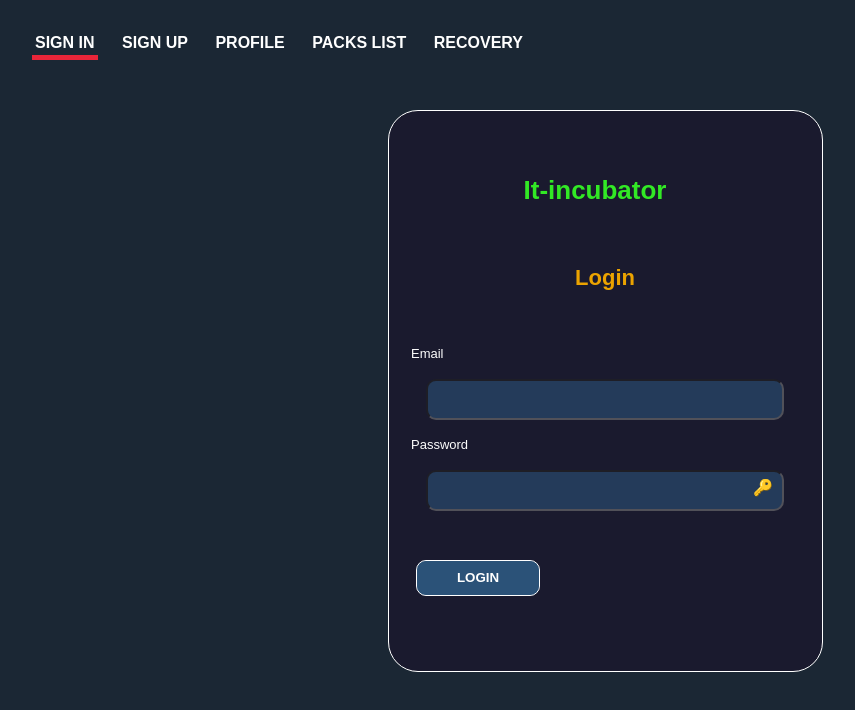
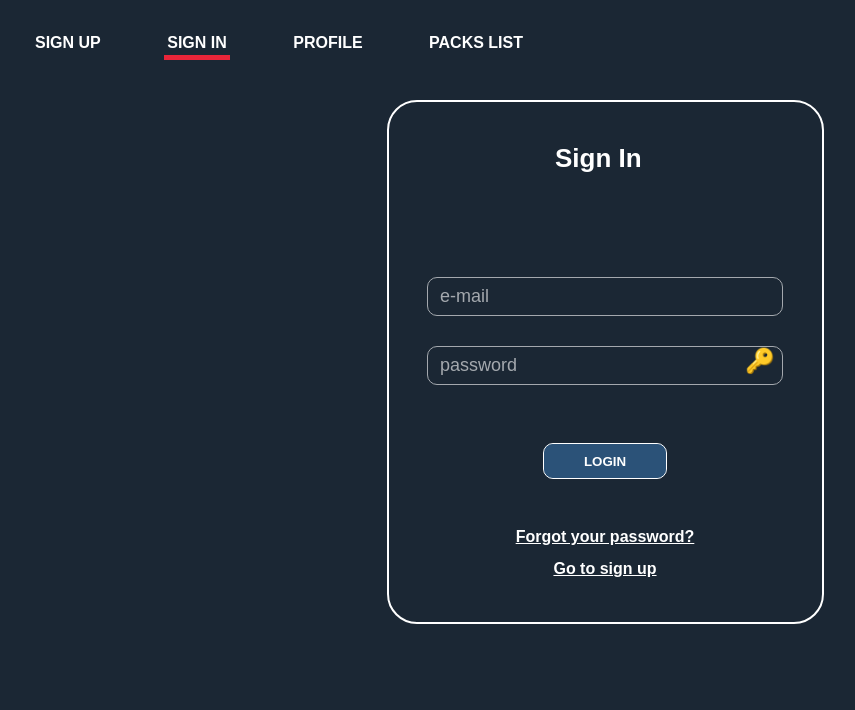
Before and after one commit to hrudkouski/friday_teamwork_project, a React (Create React App) app: page /#/login in a window 1280 px wide. Shown: the top 710 px of the page, without its empty margins (35-890 px from the left). Built offline with nearby package versions, Linux system fonts and the light colour scheme.

Commit message:
refactoring CommonForm and CSS, add new logic. Update Preloader component. Refactoring NavLink on UI

```diff
--- a/src/n1-main/m1-ui/u2-components/Header/Header.tsx
+++ b/src/n1-main/m1-ui/u2-components/Header/Header.tsx
@@ -10,12 +10,12 @@ export const Header = () => {
                     <NavLink
                         className={h.link}
                         activeClassName={h.activeLink}
-                        to={'/login'}>Sign in
+                        to={'/register'}>Sign up
                     </NavLink>
                     <NavLink
                         className={h.link}
                         activeClassName={h.activeLink}
-                        to={'/register'}>Sign up
+                        to={'/login'}>Sign in
                     </NavLink>
                     <NavLink
                         className={h.link}
@@ -27,11 +27,6 @@ export const Header = () => {
                         activeClassName={h.activeLink}
                         to={'/packList'}>Packs List
                     </NavLink>
-                    <NavLink
-                        className={h.link}
-                        activeClassName={h.activeLink}
-                        to={'/recovery'}>Recovery
-                    </NavLink>
                 </div>
             </div>
         </div>
--- a/src/n1-main/m1-ui/u2-components/Packs/Packs.module.css
+++ b/src/n1-main/m1-ui/u2-components/Packs/Packs.module.css
@@ -1,5 +1,6 @@
 .packsContainer {
     color: #ffffff;
+    margin: 100px 10px 10px;
 }
 
 .packsContainer table {
--- a/src/n1-main/m1-ui/u2-components/Profile/Profile.module.css
+++ b/src/n1-main/m1-ui/u2-components/Profile/Profile.module.css
@@ -0,0 +1,3 @@
+.profile {
+    margin: 100px 10px 10px;
+}
--- a/src/n1-main/m1-ui/u2-components/Profile/Profile.tsx
+++ b/src/n1-main/m1-ui/u2-components/Profile/Profile.tsx
@@ -5,6 +5,7 @@ import {logOutTC} from "../../../../n2-features/f1-auth/a1-login/login-reducer";
 import {useCallback} from "react";
 import {Redirect} from "react-router-dom";
 import {StatusType} from "../../u1-app/app-reducer";
+import p from './Profile.module.css'
 
 export const Profile = () => {
 
@@ -21,12 +22,12 @@ export const Profile = () => {
     }
 
     return (
-        <>
+        <div className={p.profile}>
             Profile Page
             <SuperButton
                 disabled={status === "loading"}
                 onClick={logOutHandler}>LOG OUT
             </SuperButton>
-        </>
+        </div>
     )
 }
--- a/src/n1-main/m1-ui/u3-common/CommonForm/CommonForm.module.css
+++ b/src/n1-main/m1-ui/u3-common/CommonForm/CommonForm.module.css
@@ -1,21 +1,23 @@
+.commonForm {
+    margin: 100px 10px 10px;
+}
+
 .wrapper {
     display: flex;
     flex-direction: column;
     justify-content: space-evenly;
     align-items: center;
-    border: 1px solid white;
+    border: 2px solid white;
     padding: 10px;
     width: 413px;
-    height: 540px;
-    background: #1A1A2E;
+    height: 500px;
     border-radius: 30px;
-    margin: 10px;
 }
 
-/* It-incubator */
-.incubator {
-    color: #32e925;
-    width: 163px;
+/* Form Title */
+.formTitle {
+    color: #fff;
+    min-width: 100px;
     height: 39px;
     font-style: normal;
     font-weight: 600;
@@ -23,31 +25,33 @@
     line-height: 39px;
 }
 
-/* Sign Up */
-.signUp {
-    width: 285px;
-    height: 33px;
+/* Form Description */
+.formDescription {
+    width: 300px;
+    height: 30px;
     color: #EBA300;
     font-style: normal;
     font-weight: 600;
-    font-size: 22px;
+    font-size: 18px;
     line-height: 33px;
     text-align: center;
 }
 
-/*FormRegister*/
-.inputFormRegister {
+/*Form*/
+.inputFormCommon {
     display: flex;
     flex-direction: column;
 }
 
-.inputFormRegister input {
+.inputFormCommon input {
+    background-color: #1B2734;
     width: 350px;
     height: 35px;
     color: white;
+    border: 1px solid white;
 }
 
-.inputFormRegister label {
+.inputFormCommon label {
     font-style: normal;
     font-weight: normal;
     font-size: 13px;
@@ -56,28 +60,51 @@
     width: fit-content;
 }
 
+::placeholder { /* Chrome, Firefox, Opera, Safari 10.1+ */
+    color: #fff;
+    padding: 10px;
+}
+
 .errorMessage {
-    color: #E92539;
-    font-size: 0.5em;
+    color: #C52437;
+    font-size: 0.7em;
+    text-align: center;
 }
 
 .showHideMenu {
     position: relative;
-    bottom: 48px;
-    left: 342px;
+    bottom: 53px;
+    left: 333px;
     width: 30px;
     cursor: pointer;
+    font-size: 1.5em;
 }
 
 /*Buttons*/
-.buttonFormRegister button:nth-child(1) {
+.commonFormButton {
+    display: flex;
+    justify-content: center;
+}
+
+.commonFormButton button {
     width: 124px;
     height: 36px;
     text-transform: uppercase;
 }
 
-.buttonFormRegister button:nth-child(2) {
-    width: 187px;
-    height: 36px;
-    text-transform: uppercase;
+.loginAdditionalField {
+    display: flex;
+    flex-direction: column;
+    justify-content: center;
+    align-items: center;
 }
+
+.loginAdditionalField a{
+    color: #fff;
+    margin: 7px;
+}
+
+.loginAdditionalField a:hover{
+    color: #EBA300;
+    cursor: pointer;
+}
--- a/src/n1-main/m1-ui/u3-common/CommonForm/CommonForm.tsx
+++ b/src/n1-main/m1-ui/u3-common/CommonForm/CommonForm.tsx
@@ -7,6 +7,7 @@ import {useSelector} from "react-redux";
 import {AppRootStateType} from "../../../m2-bll/store/redux-store";
 import {StatusType} from "../../u1-app/app-reducer";
 import {Preloader} from "../Super-Components/c7-Preloader/Preloader";
+import {NavLink} from "react-router-dom";
 
 type FormikErrorType = {
     email?: string
@@ -16,16 +17,16 @@ type FormikErrorType = {
 
 type FormPropsType = {
     type: 'Login' | 'Register' | 'Recovery password' | 'New password'
-    callBack?: (values: any) => void
+    callBack: (values: any) => void
 }
 
 export const CommonForm = (props: FormPropsType) => {
 
     const status = useSelector<AppRootStateType, StatusType>(state => state.app.status)
-    const [type, setType] = useState<string>('password')
+    const [typeIcon, setTypeIcon] = useState<string>('password')
 
     const showHide = () => {
-        setType(type === 'text' ? 'password' : 'text')
+        setTypeIcon(typeIcon === 'text' ? 'password' : 'text')
     }
 
     // SET initial values for Formik start
@@ -54,6 +55,7 @@ export const CommonForm = (props: FormPropsType) => {
 
     if (props.type === 'New password') {
         initialValues = {
+            email: 'test@gmail.com',
             password: '',
             confirmPassword: '',
         }
@@ -72,7 +74,7 @@ export const CommonForm = (props: FormPropsType) => {
                 errors.email = 'Invalid email address';
             }
 
-            if (props.type === 'Login' || props.type === 'Register') { // Check PASSWORD field only if form for Login or Register
+            if (props.type === 'Login' || props.type === 'Register' || props.type === 'New password') { // Check PASSWORD field only if form for Login or Register or New password
                 if (!values.password) {
                     errors.password = 'Password is required';
                 } else if (!/(?=.*[0-9])/gi.test(values.password)) {
@@ -84,7 +86,8 @@ export const CommonForm = (props: FormPropsType) => {
                 }
             }
 
-            if (props.type === 'Register' || props.type === 'New password') { // Check CONFIRM PASSWORD field only if form for Register
+            if (props.type === 'Register' || props.type === 'New password'
+            ) { // Check CONFIRM PASSWORD field only if form for Register or New password
                 if (!values.confirmPassword) {
                     errors.confirmPassword = 'Confirm password is required';
                 } else if (values.password !== values.confirmPassword) {
@@ -95,7 +98,7 @@ export const CommonForm = (props: FormPropsType) => {
             return errors;
         },
         onSubmit: values => {
-            props.callBack && props.callBack(values)
+            props.callBack(values)
             formik.resetForm();
         },
     });
@@ -103,11 +106,12 @@ export const CommonForm = (props: FormPropsType) => {
     // Reusable Email Field
     const emailField = () => {
         return <>
-            <div className={s.inputFormRegister}>
-                <label htmlFor="email">Email</label>
+            <div className={s.inputFormCommon}>
+                <label htmlFor="email"/>
                 <SuperInputText
                     id="email"
                     type="email"
+                    placeholder='e-mail'
                     {...formik.getFieldProps('email')}
                 />
                 {formik.errors.email && formik.touched.email &&
@@ -118,15 +122,16 @@ export const CommonForm = (props: FormPropsType) => {
     // Reusable Password Field
     const passwordField = () => {
         return <>
-            <div className={s.inputFormRegister}>
-                <label htmlFor="password">Password</label>
+            <div className={s.inputFormCommon}>
+                <label htmlFor="password"/>
                 <SuperInputText
                     id="password"
-                    type={type}
+                    placeholder='password'
+                    type={typeIcon}
                     {...formik.getFieldProps('password')}
                 />
                 <span className={s.showHideMenu}
-                      onClick={showHide}>{type === 'text' ? '🔒' : '🔑'}</span>
+                      onClick={showHide}>{typeIcon === 'text' ? '🔒' : '🔑'}</span>
                 {formik.errors.password && formik.touched.password &&
                 <div className={s.errorMessage}>{formik.errors.password}</div>}
             </div>
@@ -135,11 +140,12 @@ export const CommonForm = (props: FormPropsType) => {
     // Reusable Confirm Password Field
     const confirmPasswordField = () => {
         return <>
-            <div className={s.inputFormRegister}>
-                <label htmlFor="confirmPassword">Confirm password</label>
+            <div className={s.inputFormCommon}>
+                <label htmlFor="confirmPassword"/>
                 <SuperInputText
                     id="confirmPassword"
                     type="password"
+                    placeholder='confirm password'
                     {...formik.getFieldProps('confirmPassword')}
                 />
                 {formik.errors.confirmPassword && formik.touched.confirmPassword &&
@@ -150,7 +156,7 @@ export const CommonForm = (props: FormPropsType) => {
     // Reusable Button
     const submitButton = (title: string) => {
         return <>
-            <div className={s.buttonFormRegister}>
+            <div className={s.commonFormButton}>
                 <SuperButton
                     disabled={status === "loading"}
                     className={s.button}
@@ -179,7 +185,13 @@ export const CommonForm = (props: FormPropsType) => {
             case 'Recovery password' :
                 return <>
                     {emailField()}
-                    {submitButton('Reset')}
+                    {submitButton('Send')}
+                </>
+            case 'New password' :
+                return <>
+                    {passwordField()}
+                    {confirmPasswordField()}
+                    {submitButton('Send')}
                 </>
             default :
                 return <>
@@ -191,21 +203,64 @@ export const CommonForm = (props: FormPropsType) => {
         }
     }
 
+    const formTitle = (type: string) => {
+        switch (type) {
+            case 'Login':
+                return 'Sign In'
+            case 'Register':
+                return 'Sign Up'
+            case 'Recovery password':
+                return 'Recover Password'
+            case 'New password':
+                return 'New Password'
+            default:
+                return ''
+        }
+    }
+
+    const formDescription = (type: string) => {
+        switch (type) {
+            case 'Register':
+                return 'Please fill in the form below'
+            case 'Recovery password':
+                return 'Please, enter your email';
+            case 'New password':
+                return 'Please, enter and confirm your new password'
+            default:
+                return ''
+        }
+    }
+
+    const loginAdditionalField = (type: string) => {
+        switch (type) {
+            case 'Login':
+                return <div className={s.loginAdditionalField}>
+                    <NavLink to='/recovery'>Forgot your password?</NavLink>
+                    <NavLink to='/register'>Go to sign up</NavLink>
+                </div>
+            default:
+                return null;
+        }
+    }
+
     return (
         <>
             {status === "loading" && <Preloader/>}
-            <div className={s.authRegister}>
+            <div className={s.commonForm}>
                 <div className={s.wrapper}>
-                    <span className={s.incubator}>It-incubator</span>
                     {/* Form Title */}
-                    <span className={s.signUp}>{props.type}</span>
+                    <span className={s.formTitle}>{formTitle(props.type)}</span>
+                    {/* Form Description */}
+                    <span className={s.formDescription}>{formDescription(props.type)}</span>
+
                     <form onSubmit={formik.handleSubmit}>
                         {/* Form generator function */}
                         {formGenerator()}
                     </form>
+                    {/* Form additional field*/}
+                    {loginAdditionalField(props.type)}
                 </div>
             </div>
         </>
-
     )
 }
--- a/src/n1-main/m1-ui/u4-routes/Routes.tsx
+++ b/src/n1-main/m1-ui/u4-routes/Routes.tsx
@@ -22,7 +22,7 @@ export const PATH = {
 
 export const Routes = () => {
     return (
-        <div style={{marginTop: '100px'}}>
+        <div>
             <Switch>
                 <Route exact path={'/'} render={() => <Redirect to={PATH.LOGIN}/>}/>
                 <Route path={PATH.LOGIN} render={() => <Login/>}/>
--- a/src/n2-features/f1-auth/a3-recoveryPassword/RecoveryPassword.tsx
+++ b/src/n2-features/f1-auth/a3-recoveryPassword/RecoveryPassword.tsx
@@ -9,7 +9,8 @@ export const RecoveryPassword = () => {
     const from = "test-front-admin <ai73a@yandex.by>"
     const message =
         `<div>
-            <a href='https://hrudkouski.github.io/friday_teamwork_project/#/new-password/$token$'>link</a>
+                Please, click on the link and enter a new password
+            <a href='http://localhost:3000/#/new-password/$token$'>Go to recovery password</a>
         </div>`
 
     const recoveryCallBackHandler = (values: any) => {
--- a/src/n2-features/f1-auth/a4-new-password/NewPassword.module.css
+++ /dev/null
@@ -1,68 +0,0 @@
-.wrapper {
-    display: flex;
-    flex-direction: column;
-    justify-content: space-evenly;
-    align-items: center;
-    border: 1px solid white;
-    padding: 10px;
-    width: 413px;
-    background: #0E1621;
-    border-radius: 30px;
-    margin: 10px;
-}
-
-/* It-incubator */
-.incubator {
-    color: #E92539;
-    width: 163px;
-    height: 39px;
-    font-style: normal;
-    font-weight: 600;
-    font-size: 26px;
-    line-height: 39px;
-}
-
-/* Sign Up */
-.signUp {
-    height: 33px;
-    color: green;
-    font-style: normal;
-    font-weight: 600;
-    font-size: 22px;
-    line-height: 33px;
-    text-align: center;
-}
-
-/*FormRegister*/
-.inputFormRegister {
-    display: flex;
-    flex-direction: column;
-}
-
-.inputFormRegister input {
-    width: 350px;
-    height: 35px;
-    color: white;
-}
-
-.inputFormRegister label {
-    font-style: normal;
-    font-weight: normal;
-    font-size: 13px;
-    line-height: 20px;
-    color: #fdfdfd;
-    width: fit-content;
-}
-
-.errorMessage {
-    color: #E92539;
-    font-size: 0.8em;
-}
-
-.showHideMenu {
-    position: relative;
-    bottom: 53px;
-    left: 335px;
-    width: 30px;
-    cursor: pointer;
-}
--- a/src/n2-features/f1-auth/a4-new-password/NewPassword.tsx
+++ b/src/n2-features/f1-auth/a4-new-password/NewPassword.tsx
@@ -7,7 +7,6 @@ import {Preloader} from "../../../n1-main/m1-ui/u3-common/Super-Components/c7-Pr
 import {CommonForm} from "../../../n1-main/m1-ui/u3-common/CommonForm/CommonForm";
 
 export const NewPassword = () => {
-
     const dispatch = useDispatch()
     const {token} = useParams<{token: string}>()
     const isPasswordChanged = useSelector<AppRootStateType, boolean>(state => state.newPassword.isPasswordChanged)
```
Also changed, not shown: src/n1-main/m1-ui/u3-common/Super-Components/c7-Preloader/Preloader.module.css (+66 -87 lines), src/n1-main/m1-ui/u3-common/Super-Components/c7-Preloader/Preloader.tsx (+2 -9 lines).
